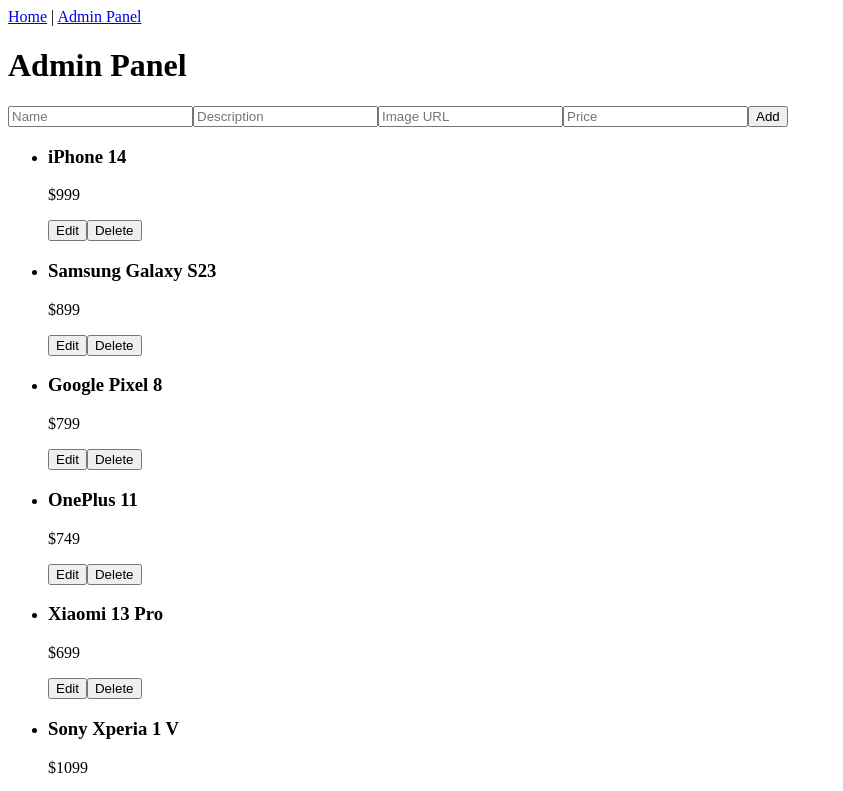
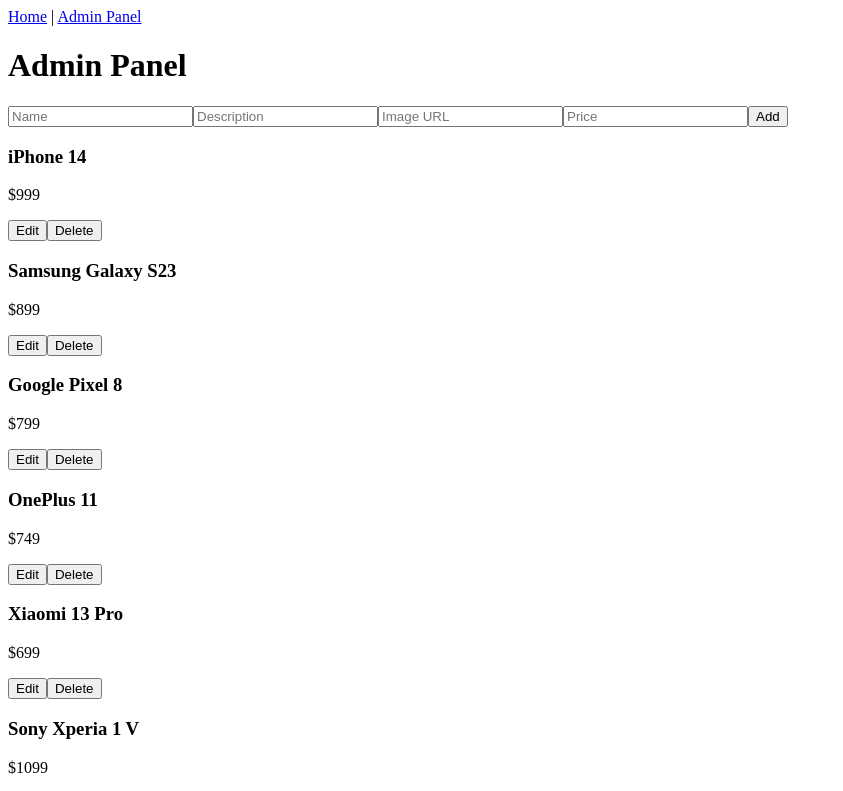
Before and after one commit to acciojob/mobile-store-bharatjivv, a React app: page /admin in a window 1280 px wide. Shown: the top 791 px of the page, without its empty margins (0-843 px from the left). Built offline with nearby package versions, Linux system fonts and the light colour scheme.

Commit message:
[fix] - navigation div

```diff
--- a/src/components/AdminPanel.js
+++ b/src/components/AdminPanel.js
@@ -81,23 +81,24 @@
         )}
       </div>
 
-      <ul>
-        {products.map((p, idx) => (
-          <li key={p.id} data-testid={`admin-product-${p.id}`}>
-            <div className="row">
-              <h3>{p.name}</h3>
-              <p>${p.price}</p>
-            </div>
-
-            <button data-testid="edit-btn" onClick={() => handleEdit(p.id)}>
+      <div className="col-12">
+        {products.map((p, i) => (
+          <div key={p.id} className={`col-${i}`}>
+            <a>
+              <div className="row">
+                <h3>{p.name}</h3>
+                <p>${p.price}</p>
+              </div>
+            </a>
+            <button className="float-right" onClick={() => handleEdit(p.id)}>
               Edit
             </button>
-            <button data-testid="delete-btn" onClick={() => handleDelete(p.id)}>
+            <button className="float-right" onClick={() => handleDelete(p.id)}>
               Delete
             </button>
-          </li>
+          </div>
         ))}
-      </ul>
+      </div>
     </div>
   );
 }
--- a/src/components/ProductList.js
+++ b/src/components/ProductList.js
@@ -12,8 +12,8 @@
       <div>
       <h1>Mobile Store</h1>
       <div className="col-12">
-        {products.map(product => (
-          <div key={product.id}>
+        {products.map((product, i) => (
+          <div key={`col-${i}`}>
             <Link to={`/products/${product.id}`}>
               <div className="row">
                 <h3>{product.name}</h3>
```
